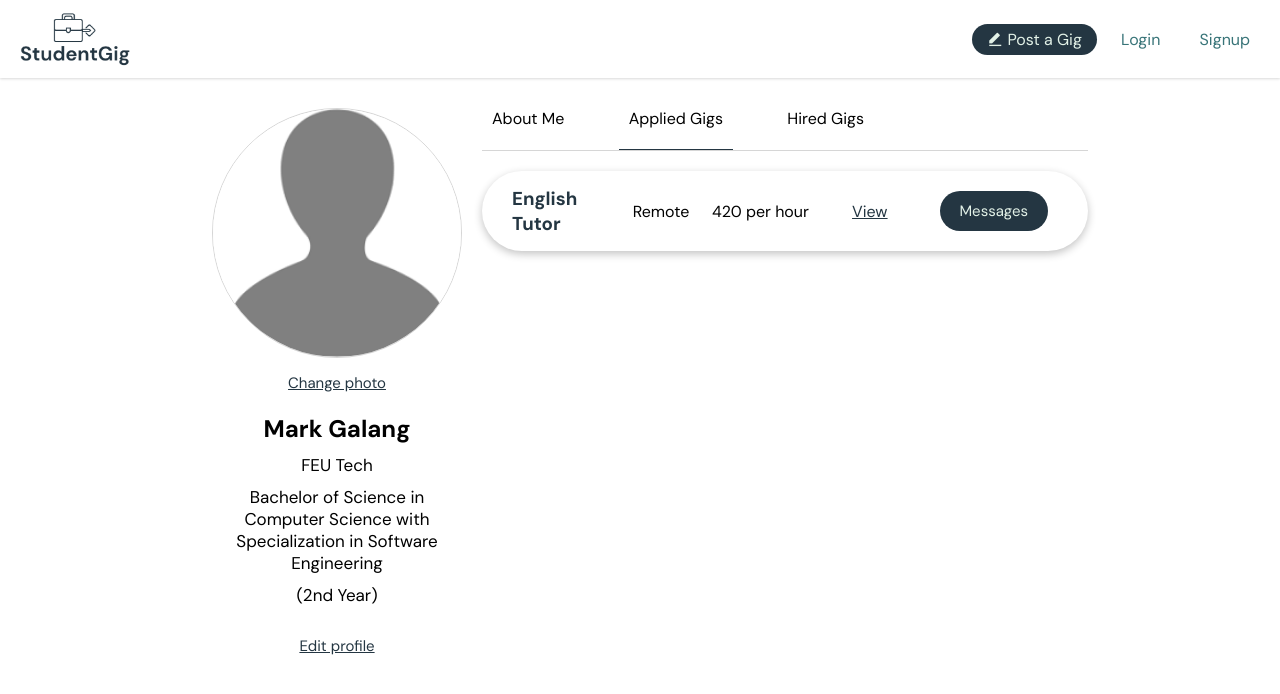
After one commit to markjasongalang/studentgig, a PHP site: page /profile.php in a window 1280 px wide. The commit adds this page. Shown: the top 694 px of the page. Run offline with PHP 8.4, Linux system fonts and the light colour scheme.

Commit message:
implemented frontend of applied gigs in /profile page

```diff
--- /dev/null
+++ b/css/profile.css
@@ -0,0 +1,84 @@
+/* ------------------- Shared ------------------- */
+.container {
+    display: flex;
+}
+
+.left {
+    flex-basis: 30%;
+    padding: 0 20px;
+    text-align: center;
+}
+
+.left #profile-image {
+    width: 250px;
+    height: 250px;
+    border: 1px solid var(--special-gray);
+    border-radius: 100%;
+}
+
+.left #change-photo-btn {
+    margin: 10px 0 20px 0;
+}
+
+.left p {
+    font-size: 17px;
+    margin: 10px 0;
+}
+
+.main {
+    flex-basis: 70%;
+}
+
+.main .top-nav {
+    list-style-type: none;
+    border-bottom: 1px solid var(--special-gray);
+}
+
+.top-nav li {
+    display: inline-block;
+    margin-right: 40px;
+    padding: 0 10px 20px 10px;
+    cursor: pointer;
+}
+
+.top-nav li:hover,
+.top-nav li.active {
+    border-bottom: 1px solid var(--primary-color);
+}
+
+textarea {
+    display: none;
+}
+
+.main input[type=submit] {
+    display: none;
+}
+
+.gig-item:hover {
+    border: none;
+}
+
+.gig-item button {
+    margin: 0;
+}
+
+.gig-item .with-actions {
+    padding: 0 10px;
+    text-align: center;
+}
+
+.gig-item .with-actions a {
+    color: var(--primary-color);
+}
+
+
+/* ------------------- Student (Profile) ------------------- */
+.about-me {
+    display: none;
+}
+
+.applied-gigs {
+    padding: 20px 0;
+}
+
+/* ------------------- Gig Creator (Profile) ------------------- */
--- a/css/style.css
+++ b/css/style.css
@@ -18,6 +18,10 @@ body, input, button, textarea, select {
     /* Weight: 100 – 1000 */
     font-family: "DM Sans", serif;
     font-optical-sizing: auto;
+}
+
+img, input[type=submit], button {
+    user-select: none;
 }
 
 ::selection {
@@ -148,7 +152,7 @@ input[type=submit]:hover, button:hover {
 
 .outline-btn {
     background-color: white !important;
-    color: var(--primary-color) m !important;
+    color: var(--primary-color) !important;
     border: 1px solid var(--primary-color) !important;
 }
 
@@ -156,6 +160,15 @@ input[type=submit]:hover, button:hover {
     border: none !important;
     background-color: var(--secondary-color) !important;
     color: var(--extra-color) !important;
+}
+
+.text-btn {
+    width: auto;
+    background-color: transparent !important;
+    color: var(--primary-color) !important;
+    text-decoration: underline;
+    border: none;
+    padding: 0;
 }
 
 .back-btn {
@@ -169,6 +182,37 @@ input[type=submit]:hover, button:hover {
 
 .back-btn:hover {
     background: none;
+    color: var(--primary-color);
+}
+
+.gig-item {
+    text-decoration: none;
+    color: inherit;
+    display: block;
+    padding: 15px 30px;
+    display: flex;
+    justify-content: space-between;
+    align-items: center;
+    border-radius: 60px;
+    box-shadow: rgba(0, 0, 0, 0.24) 0px 3px 8px;
+    margin-bottom: 15px;
+}
+
+.gig-item:hover {
+    border: 1px solid var(--primary-color);
+}
+
+.gig-item h3, .gig-item > p, .gig-item div {
+    flex: 1;
+    text-align: center;
+}
+
+.gig-item .gig-title {
+    color: var(--primary-color);
+    text-align: left;
+}
+
+.gig-item i {
     color: var(--primary-color);
 }
 
--- /dev/null
+++ b/profile.php
@@ -0,0 +1,117 @@
+<?php
+    $title = 'Profile';
+    $css_file_name = 'profile';
+    include './partials/header.php';
+?>
+
+<div class="container">
+    <div class="left">
+        <img id="profile-image" src="./images/profile-image.png" alt="Profile image">
+        <button id="change-photo-btn" class="text-btn" type="button">Change photo</button>
+
+        <h2>Mark Galang</h2>
+        <p>FEU Tech</p>
+        <p>Bachelor of Science in Computer Science with Specialization in Software Engineering</p>
+        <p>(2nd Year)</p>
+
+        <button id="edit-profile-btn" class="text-btn" type="button">Edit profile</button>
+    </div>
+
+    <div class="main">
+        <ul class="top-nav">
+            <li id="about-me-tab">About Me</li>
+            <li id="applied-gigs-tab" class="active">Applied Gigs</li>
+            <li id="hired-gigs-tab">Hired Gigs</li>
+        </ul>
+
+        <div class="about-me">
+            <form method="POST">
+                <!-- Skills -->
+                <h3 class="input-label">SKILLS</h3>
+                <p class="content">Sample skills</p>
+                <textarea name="" id="" placeholder="Share your skills to everyone..."></textarea>
+                <p class="input-help"></p>
+
+                <!-- Work Experience -->
+                <h3 class="input-label">WORK EXPERIENCE</h3>
+                <p class="content">Sample work experience</p>
+                <textarea name="" id="" placeholder="This part is optional :)"></textarea>
+
+                <!-- Certifications/Awards -->
+                <h3 class="input-label">CERTIFICATIONS/AWARDS</h3>
+                <p class="content">Sample certifications or awards</p>
+                <textarea name="" id="" placeholder="This part is optional as well :)"></textarea>
+
+                <!-- Contact Information -->
+                <h3 class="input-label">Contact Information</h3>
+                <p class="content">sample@example.com</p>
+                <textarea name="" id="" placeholder="Enter contact details"></textarea>
+                <p class="input-help"></p>
+
+                <input name="save_about_me" id="save-about-me" type="submit" value="Save">
+                <button id="edit-about-me" class="outline-btn" type="button">Edit About Me</button>
+            </form>
+        </div>
+
+        <div class="applied-gigs">
+            <div class="gig-item">
+                <h3 class="gig-title">English Tutor</h3>
+                <p class="gig-type">Remote</p>
+                <p>420 per hour</p>
+                <div class="with-actions">
+                    <a href="./gig-details?g=">View</a>
+                </div>
+                <div class="with-actions">
+                    <button>Messages</button>
+                </div>
+            </div>
+        </div>
+
+        <div class="hired-gigs">
+
+        </div>
+    </div>
+</div>
+
+<script>
+    const aboutMeTab = document.querySelector('#about-me-tab');
+    const appliedGigsTab = document.querySelector('#applied-gigs-tab');
+    const hiredGigsTab = document.querySelector('#hired-gigs-tab');
+
+    aboutMeTab.addEventListener('click', () => {
+        // TODO: Continue this
+    });
+
+    document.querySelector('#edit-about-me').addEventListener('click', (e) => {
+        if (e.target.innerHTML === 'Edit About Me') {
+            document.querySelectorAll('textarea').forEach(textarea => {
+                textarea.style.display = 'block';
+            });
+            document.querySelectorAll('.content').forEach(content => {
+                content.style.display = 'none';
+            });
+
+            document.querySelector('#save-about-me').style.display = 'block';
+            e.target.innerHTML = 'Cancel';
+            e.target.setAttribute('class', 'text-btn');
+            e.target.style.display = 'block';
+            e.target.style.margin = '10px auto';
+        } else {
+            document.querySelectorAll('.content').forEach(content => {
+                content.style.display = 'block';
+            });
+            document.querySelectorAll('textarea').forEach(textarea => {
+                textarea.style.display = 'none';
+            });
+
+            document.querySelector('#save-about-me').style.display = 'none';
+            e.target.innerHTML = 'Edit About Me';
+            e.target.setAttribute('class', 'outline-btn');
+            e.target.style.margin = '20px 0 0 0';
+        }
+    });
+</script>
+
+<?php
+    include './partials/footer.php';
+?>
```
Also changed, not shown: css/index.css (+0 -29 lines), images/profile-image.png (added).
